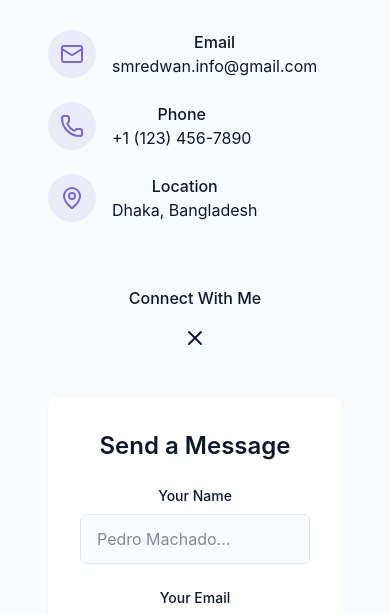
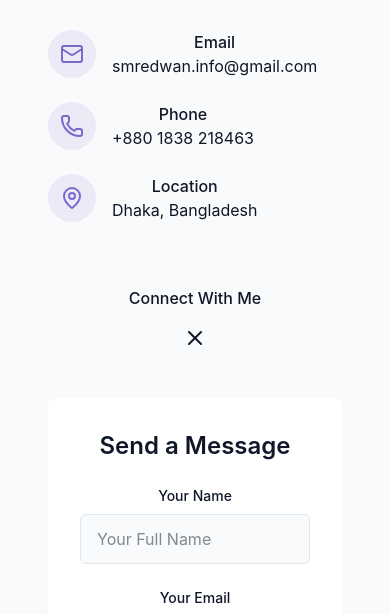
Before and after one commit to devSecRedwan/portfolio-devOps, a React app: page / in a window 390 px wide. Shown: the part 9426-10040 px from the top of the page. Built offline with nearby package versions, Linux system fonts and the light colour scheme; the HTML template or start-up script is replaced by a standard one.

Commit message:
fix mobile number

```diff
--- a/src/components/ContactSection.jsx
+++ b/src/components/ContactSection.jsx
@@ -13,10 +13,11 @@ export const ContactSection = () => {
   const { toast } = useToast();
   const [isSubmitting, setIsSubmitting] = useState(false);
 
-  const handleSubmit = (e) => {
+  const handleSubmit = async (e) => {
     e.preventDefault();
 
     setIsSubmitting(true);
+
 
     setTimeout(() => {
       toast({
@@ -67,10 +68,10 @@ export const ContactSection = () => {
                 <div>
                   <h4 className="font-medium"> Phone</h4>
                   <a
-                    href="tel:+11234567890"
+                    href="tel:+8801838218463"
                     className="text-muted-foreground hover:text-primary transition-colors"
                   >
-                    +1 (123) 456-7890
+                    +880 1838 218463
                   </a>
                 </div>
               </div>
@@ -118,7 +119,7 @@ export const ContactSection = () => {
                   name="name"
                   required
                   className="w-full px-4 py-3 rounded-md border border-input bg-background focus:outline-hidden foucs:ring-2 focus:ring-primary"
-                  placeholder="Pedro Machado..."
+                  placeholder="Your Full Name"
                 />
               </div>
 
```
